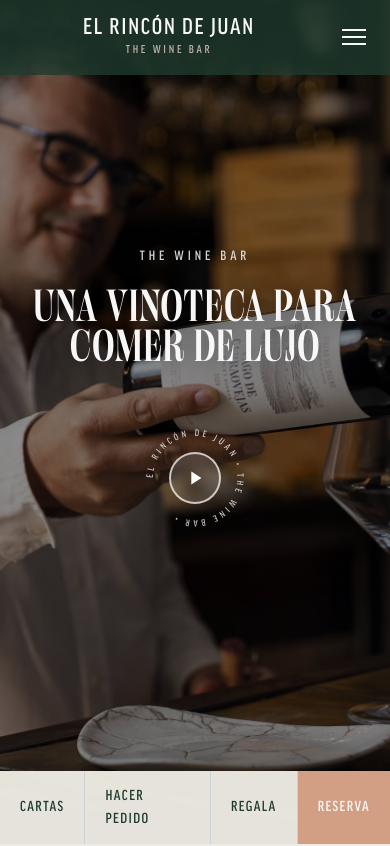
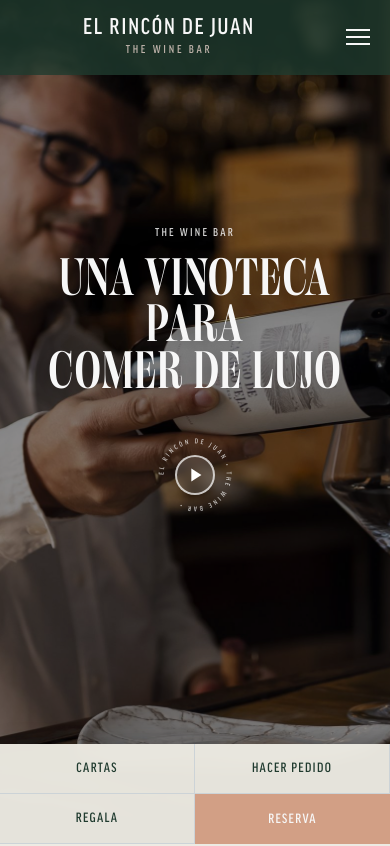
Before and after one commit to juanjoseaguilarte/rincon-web-react, a React (Vite) app: page / in a window 390 px wide. Shown: the top 846 px of the page. Built offline with nearby package versions, Linux system fonts and the light colour scheme.

Commit message:
feat: fase 4 - responsive mobile/tablet/desktop

```diff
--- a/src/components/About.css
+++ b/src/components/About.css
@@ -142,6 +142,38 @@
   }
 }
 
+/* Tablet - 2-col image grid */
+@media (min-width: 769px) and (max-width: 1024px) {
+  .about {
+    padding: 70px 0;
+  }
+
+  .about__img-secondary {
+    margin-left: 0;
+    margin-right: 0;
+  }
+}
+
+/* Mobile */
+@media (max-width: 768px) {
+  .about {
+    padding: 60px 0;
+  }
+
+  .about__img-secondary {
+    margin-left: 0;
+    margin-right: 0;
+  }
+
+  .about__img-main img {
+    height: 240px;
+  }
+
+  .about__img-secondary img {
+    height: 180px;
+  }
+}
+
 @media (max-width: 576px) {
   .about__stats {
     grid-template-columns: repeat(2, 1fr);
@@ -151,4 +183,8 @@
     border-right: none;
     border-bottom: 1px solid var(--color-border);
   }
+
+  .about__stat-num {
+    font-size: 32px;
+  }
 }
--- a/src/components/Carta.css
+++ b/src/components/Carta.css
@@ -127,17 +127,42 @@
   text-align: center;
 }
 
+/* Tablet */
+@media (min-width: 769px) and (max-width: 1024px) {
+  .carta {
+    padding: 70px 0;
+  }
+
+  .carta__grid {
+    gap: 32px;
+  }
+}
+
+/* Mobile */
 @media (max-width: 768px) {
+  .carta {
+    padding: 60px 0;
+  }
+
+  .carta__header {
+    margin-bottom: 40px;
+  }
+
   .carta__grid {
     grid-template-columns: 1fr;
-    gap: 24px;
+    gap: 20px;
   }
 
   .carta__section {
-    padding: 24px 20px;
+    padding: 24px 16px;
   }
 
   .carta__under {
-    padding: 32px 24px;
+    padding: 28px 16px;
+    border-radius: 8px;
+  }
+
+  .carta__under-title {
+    font-size: 24px;
   }
 }
--- a/src/components/Contacto.css
+++ b/src/components/Contacto.css
@@ -137,9 +137,39 @@
   border-radius: 5px;
 }
 
-@media (max-width: 768px) {
+/* Tablet */
+@media (min-width: 769px) and (max-width: 1024px) {
+  .contacto {
+    padding: 70px 0;
+  }
+
   .contacto__grid {
     grid-template-columns: 1fr;
-    gap: 40px;
+    gap: 48px;
+  }
+
+  .contacto__map img {
+    height: 360px;
   }
 }
+
+/* Mobile */
+@media (max-width: 768px) {
+  .contacto {
+    padding: 60px 0;
+  }
+
+  .contacto__grid {
+    grid-template-columns: 1fr;
+    gap: 36px;
+  }
+
+  .contacto__map img {
+    height: 260px;
+  }
+
+  .contacto__socials {
+    flex-wrap: wrap;
+    gap: 10px;
+  }
+}
--- a/src/components/Experience.css
+++ b/src/components/Experience.css
@@ -215,16 +215,38 @@
   text-transform: uppercase;
 }
 
+/* Tablet */
+@media (min-width: 769px) and (max-width: 1024px) {
+  .experience__panel-content {
+    padding: 36px 36px 48px;
+  }
+
+  .experience__video {
+    min-height: 480px;
+  }
+}
+
+/* Mobile */
 @media (max-width: 768px) {
   .experience__split {
     grid-template-columns: 1fr;
   }
 
   .experience__panel {
-    min-height: 480px;
+    min-height: 420px;
   }
 
   .experience__panel-content {
-    padding: 40px 24px;
+    padding: 32px 16px;
+  }
+
+  .experience__video {
+    min-height: 380px;
+    padding: 0 16px;
+  }
+
+  .experience__video-title {
+    font-size: clamp(22px, 7vw, 36px);
+    margin-bottom: 28px;
   }
 }
--- a/src/components/Footer.css
+++ b/src/components/Footer.css
@@ -93,10 +93,23 @@
   color: var(--color-cream-rose);
 }
 
+/* Tablet */
+@media (min-width: 769px) and (max-width: 1024px) {
+  .footer__top {
+    grid-template-columns: 1fr 1fr;
+    gap: 32px;
+  }
+}
+
+/* Mobile */
 @media (max-width: 768px) {
+  .footer {
+    padding: 48px 0 0;
+  }
+
   .footer__top {
     grid-template-columns: 1fr;
-    gap: 32px;
+    gap: 28px;
   }
 
   .footer__bottom {
--- a/src/components/Hero.css
+++ b/src/components/Hero.css
@@ -249,13 +249,64 @@
   }
 }
 
-@media (max-width: 768px) {
-  .hero__title {
-    font-size: clamp(40px, 10vw, 60px);
+/* Tablet */
+@media (min-width: 769px) and (max-width: 1024px) {
+  .hero__content {
+    padding: 80px 24px 130px;
   }
 
   .hero__bottom-link {
-    padding: 14px 20px;
-    font-size: 14px;
+    padding: 14px 24px;
+    font-size: 15px;
   }
 }
+
+/* Mobile */
+@media (max-width: 768px) {
+  .hero__content {
+    padding: 80px 16px 180px;
+  }
+
+  .hero__title {
+    font-size: clamp(36px, 12vw, 56px);
+    margin-bottom: 32px;
+  }
+
+  .hero__subtitle {
+    font-size: 11px;
+    letter-spacing: 0.2em;
+    margin-bottom: 16px;
+  }
+
+  .hero__play {
+    width: 90px;
+    height: 90px;
+  }
+
+  .hero__play-inner {
+    width: 40px;
+    height: 40px;
+  }
+
+  /* Bottom bar: wrap on mobile */
+  .hero__bottom-bar {
+    flex-direction: column;
+  }
+
+  .hero__bottom-nav {
+    flex-wrap: wrap;
+  }
+
+  .hero__bottom-link {
+    flex: 1 0 50%;
+    padding: 14px 12px;
+    font-size: 13px;
+    justify-content: center;
+    text-align: center;
+    border-bottom: 1px solid var(--color-border);
+  }
+
+  .hero__bottom-link:last-child {
+    border-bottom: none;
+  }
+}
--- a/src/components/Navbar.css
+++ b/src/components/Navbar.css
@@ -203,7 +203,7 @@
   display: block;
 }
 
-@media (max-width: 768px) {
+@media (max-width: 1024px) {
   .navbar__left,
   .navbar__links {
     display: none;
--- a/src/components/Reservas.css
+++ b/src/components/Reservas.css
@@ -189,6 +189,19 @@
   opacity: 0.8;
 }
 
+/* Tablet */
+@media (min-width: 769px) and (max-width: 1024px) {
+  .reservas {
+    padding: 70px 0;
+  }
+
+  .reservas__grid {
+    grid-template-columns: 1fr;
+    gap: 48px;
+  }
+}
+
+/* Mobile */
 @media (max-width: 992px) {
   .reservas__grid {
     grid-template-columns: 1fr;
@@ -196,9 +209,15 @@
   }
 }
 
+@media (max-width: 768px) {
+  .reservas {
+    padding: 60px 0;
+  }
+}
+
 @media (max-width: 576px) {
   .reservas__form-wrapper {
-    padding: 28px 20px;
+    padding: 24px 16px;
   }
 
   .reservas__row {
--- a/src/components/Reviews.css
+++ b/src/components/Reviews.css
@@ -101,7 +101,27 @@
   color: var(--color-green-light);
 }
 
+/* Tablet */
+@media (min-width: 769px) and (max-width: 1024px) {
+  .reviews {
+    padding: 70px 0;
+  }
+}
+
+/* Mobile */
 @media (max-width: 768px) {
+  .reviews {
+    padding: 60px 0;
+  }
+
+  .reviews__header {
+    margin-bottom: 40px;
+  }
+
+  .reviews__scores {
+    gap: 20px;
+  }
+
   .reviews__grid {
     grid-template-columns: 1fr;
   }
@@ -109,6 +129,7 @@
   .reviews__card {
     border-right: none;
     border-bottom: 1px solid var(--color-green-mid);
+    padding: 28px 20px;
   }
 
   .reviews__card:last-child {
--- a/src/styles/global.css
+++ b/src/styles/global.css
@@ -114,8 +114,16 @@ h1, h2, h3, h4, h5, h6 {
   display: block;
 }
 
+/* ===== RESPONSIVE ===== */
 @media (max-width: 768px) {
   .container {
-    padding: 0 20px;
+    padding: 0 16px;
   }
 }
+
+/* Tablet */
+@media (min-width: 769px) and (max-width: 1024px) {
+  .container {
+    padding: 0 24px;
+  }
+}
--- a/src/styles/variables.css
+++ b/src/styles/variables.css
@@ -58,3 +58,16 @@
   font-style: normal;
   font-display: swap;
 }
+
+/* Responsive section padding */
+@media (max-width: 768px) {
+  :root {
+    --section-padding: 60px 0;
+  }
+}
+
+@media (min-width: 769px) and (max-width: 1024px) {
+  :root {
+    --section-padding: 80px 0;
+  }
+}
```
